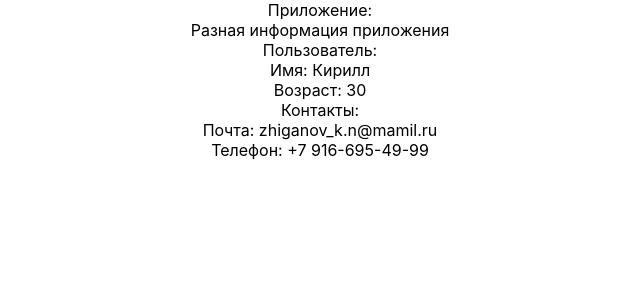
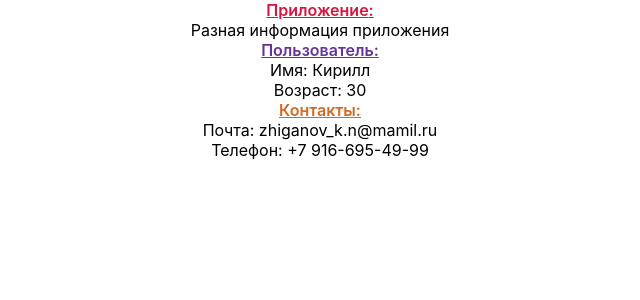
Before and after one commit to Zhiga-noff/react-third-week, a React (Create React App) app: page / in a window 1280 px wide. Shown: the top 300 px of the page, without its empty margins (320-960 px from the left). Built offline with nearby package versions, Linux system fonts and the light colour scheme.

Commit message:
Второй урок по пропсам

```diff
--- a/src/App.js
+++ b/src/App.js
@@ -1,5 +1,6 @@
 import style from './App.module.css';
-import { User } from './components/User';
+import { User } from './components/user/User';
+import { Label } from "./components/Label/Label";
 
 const getUserFromServer = () => {
   return {
@@ -16,9 +17,7 @@ export function App() {
   return (
     //декларативный
     <div className={style.app}>
-      <label className={style.appLabel} htmlFor="">
-        Приложение:
-      </label>
+        <Label title="Приложение" color="red" />
       <div className="">Разная информация приложения</div>
       <User {...user}/>
     </div>
--- a/src/App.module.css
+++ b/src/App.module.css
@@ -3,13 +3,8 @@
 }
 
 
-.header {
-    background-color: #282c34;
-    min-height: 100vh;
-    display: flex;
-    flex-direction: column;
-    align-items: center;
-    justify-content: center;
-    font-size: calc(10px + 2vmin);
-    color: white;
+.appLabel {
+    color: crimson;
+    font-weight: 600;
+    text-decoration: underline;
 }
--- a/src/components/Index.js
+++ b/src/components/Index.js
@@ -0,0 +1,3 @@
+export * from  './user/User';
+export * from './Label/Label';
+export * from './contacts/Contacts';
--- /dev/null
+++ b/src/components/Label/Label.js
@@ -0,0 +1,9 @@
+import style from './Label.module.css';
+
+export const Label = ({ title, color }) => {
+  return (
+    <label className={`${style.label} ${style[color]}`} htmlFor="">
+        {title}:
+    </label>
+  );
+};
--- /dev/null
+++ b/src/components/Label/Label.module.css
@@ -0,0 +1,17 @@
+
+.label {
+    font-weight: 600;
+    text-decoration: underline;
+}
+
+.red {
+    color: crimson;
+}
+
+.purple {
+    color: rebeccapurple;
+}
+
+.choco {
+    color: chocolate;
+}
--- a/src/components/User.js
+++ /dev/null
@@ -1,18 +0,0 @@
-import style from './User.module.css';
-
-export const User = (props) => {
-  return (
-    <div className={style.user}>
-      <label className={style.userLabel} htmlFor="">
-        Пользователь:
-      </label>
-      <div className="">Имя: {props.name}</div>
-      <div className="">Возраст: {props.age}</div>
-      <div className="">
-        <label htmlFor="">Контакты:</label>
-        <div className="">Почта: {props.email}</div>
-        <div className="">Телефон: {props.phone}</div>
-      </div>
-    </div>
-  );
-};
--- /dev/null
+++ b/src/components/contacts/Contacts.js
@@ -0,0 +1,11 @@
+import { Label } from '../Label/Label';
+
+export const Contacts = ({ email, phone }) => {
+  return (
+    <div className="">
+      <Label title="Контакты" color="choco" />
+      <div className="">Почта: {email}</div>
+      <div className="">Телефон: {phone}</div>
+    </div>
+  );
+};
--- /dev/null
+++ b/src/components/contacts/Contacts.module.css
@@ -0,0 +1,5 @@
+.contactsLabel {
+    color: chocolate;
+    font-weight: 600;
+    text-decoration: underline;
+}
--- /dev/null
+++ b/src/components/user/User.js
@@ -0,0 +1,15 @@
+import style from './User.module.css';
+import { Contacts } from '../contacts/Contacts';
+import { Label } from "../Label/Label";
+
+export const User = ({name, age, ...contacts}) => {
+
+  return (
+    <div className={style.user}>
+        <Label title="Пользователь" color="purple" />
+      <div className="">Имя: {name}</div>
+      <div className="">Возраст: {age}</div>
+      <Contacts {...contacts}/>
+    </div>
+  );
+};
--- /dev/null
+++ b/src/components/user/User.module.css
@@ -0,0 +1,5 @@
+.userLabel {
+    color: rebeccapurple;
+    font-weight: 600;
+    text-decoration: underline;
+}
```
Also changed, not shown: src/components/User.module.css (deleted).
